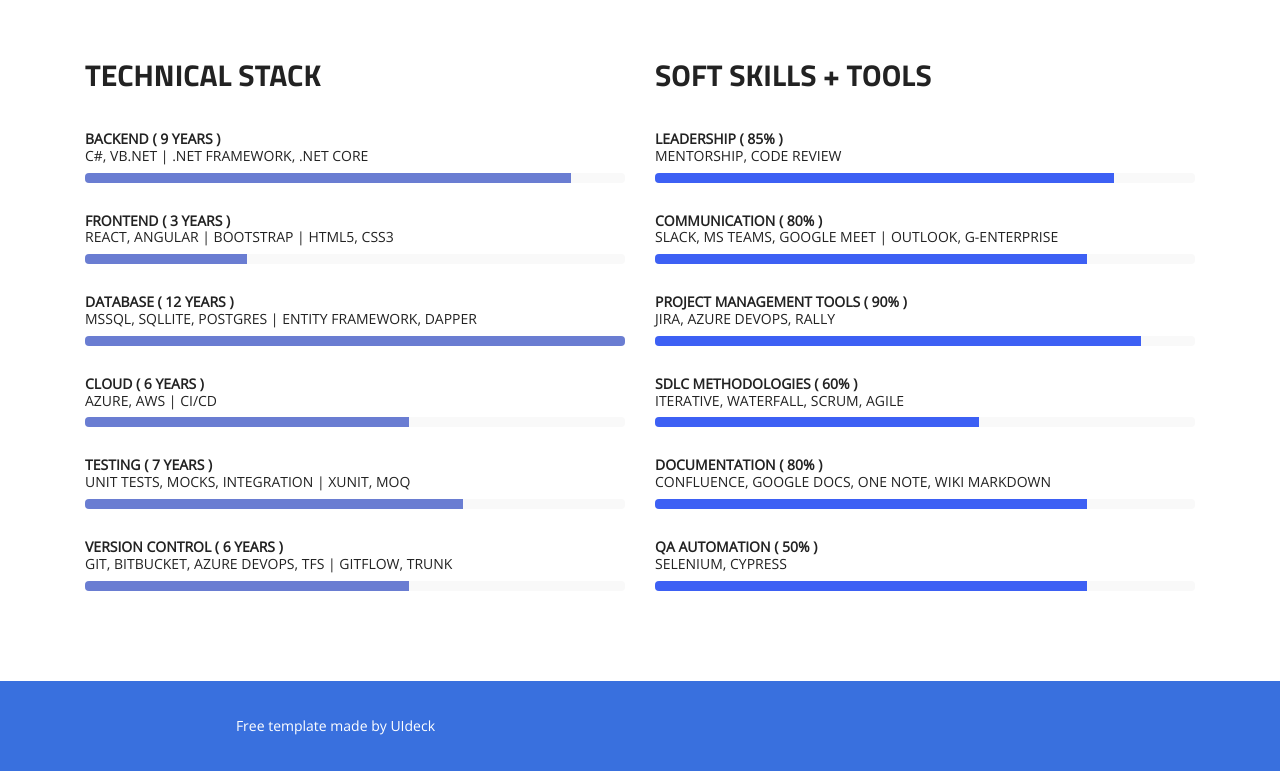
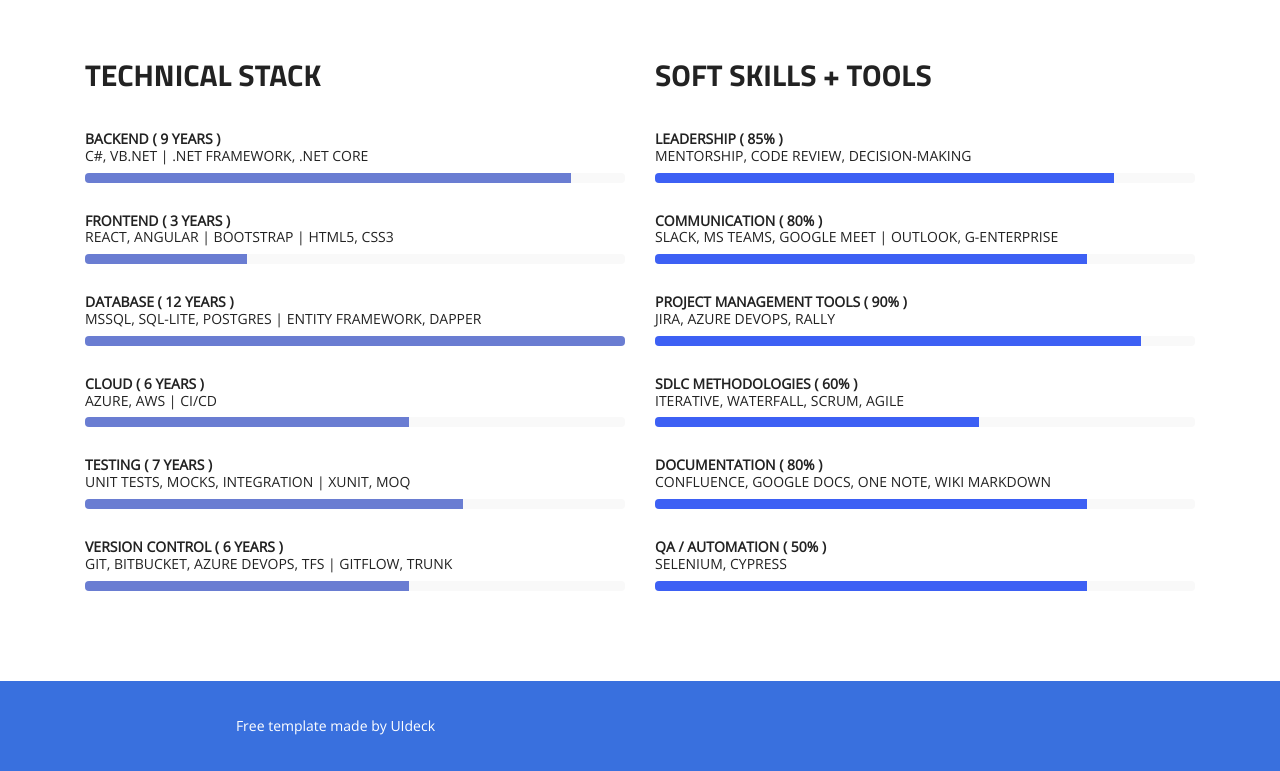
Before and after one commit to bryanpampola/profile, a plain HTML site: page index.html in a window 1280 px wide. Shown: the part 772-1543 px from the top of the page. Drawn offline with nearby package versions, Linux system fonts and the light colour scheme; files whose address does not match are found by name.

Commit message:
change title

```diff
--- a/index.html
+++ b/index.html
@@ -5,7 +5,7 @@
     <meta charset="utf-8">
     <meta name="viewport" content="width=device-width, initial-scale=1, shrink-to-fit=no">
 
-    <title>Stack - Bootstrap 4 Business Template</title>
+    <title>Bryan Pampola</title>
 
     <!-- Bootstrap CSS -->
     <link rel="stylesheet" href="assets/css/bootstrap.min.css" >
@@ -115,7 +115,7 @@
                 </div>
               </div>
               <div class="progress-box">
-                <h5>DATABASE  <span class="pull-right">( 12 years )</span> <p>MSSQL, SQLLite, Postgres | Entity Framework, Dapper</p> </h5>
+                <h5>DATABASE  <span class="pull-right">( 12 years )</span> <p>MSSQL, SQL-Lite, Postgres | Entity Framework, Dapper</p> </h5>
                 <div class="progress" style="opacity: 1; left: 0px;">
                   <div class="progress-bar2" role="progressbar" data-width="100" style="width: 100%;"></div>
                 </div>
@@ -148,7 +148,7 @@
             <div class="skills-section">
               <!-- Progress Bar Start -->
               <div class="progress-box">
-                <h5>Leadership <span class="pull-right">( 85% )</span> <p>mentorship, code review</p> </h5>
+                <h5>Leadership <span class="pull-right">( 85% )</span> <p>mentorship, code review, decision-making</p> </h5>
                 <div class="progress" style="opacity: 1; left: 0px;">
                   <div class="progress-bar" role="progressbar" data-width="90" style="width: 85%;"></div>
                 </div>
@@ -178,7 +178,7 @@
                 </div>
               </div>
               <div class="progress-box">
-                <h5>QA AUTOMATION <span class="pull-right">( 50% )</span> <p>Selenium, Cypress</p> </h5>
+                <h5>QA / AUTOMATION <span class="pull-right">( 50% )</span> <p>Selenium, Cypress</p> </h5>
                 <div class="progress" style="opacity: 1; left: 0px;">
                   <div class="progress-bar" role="progressbar" data-width="80" style="width: 80%;"></div>
                 </div>
```
